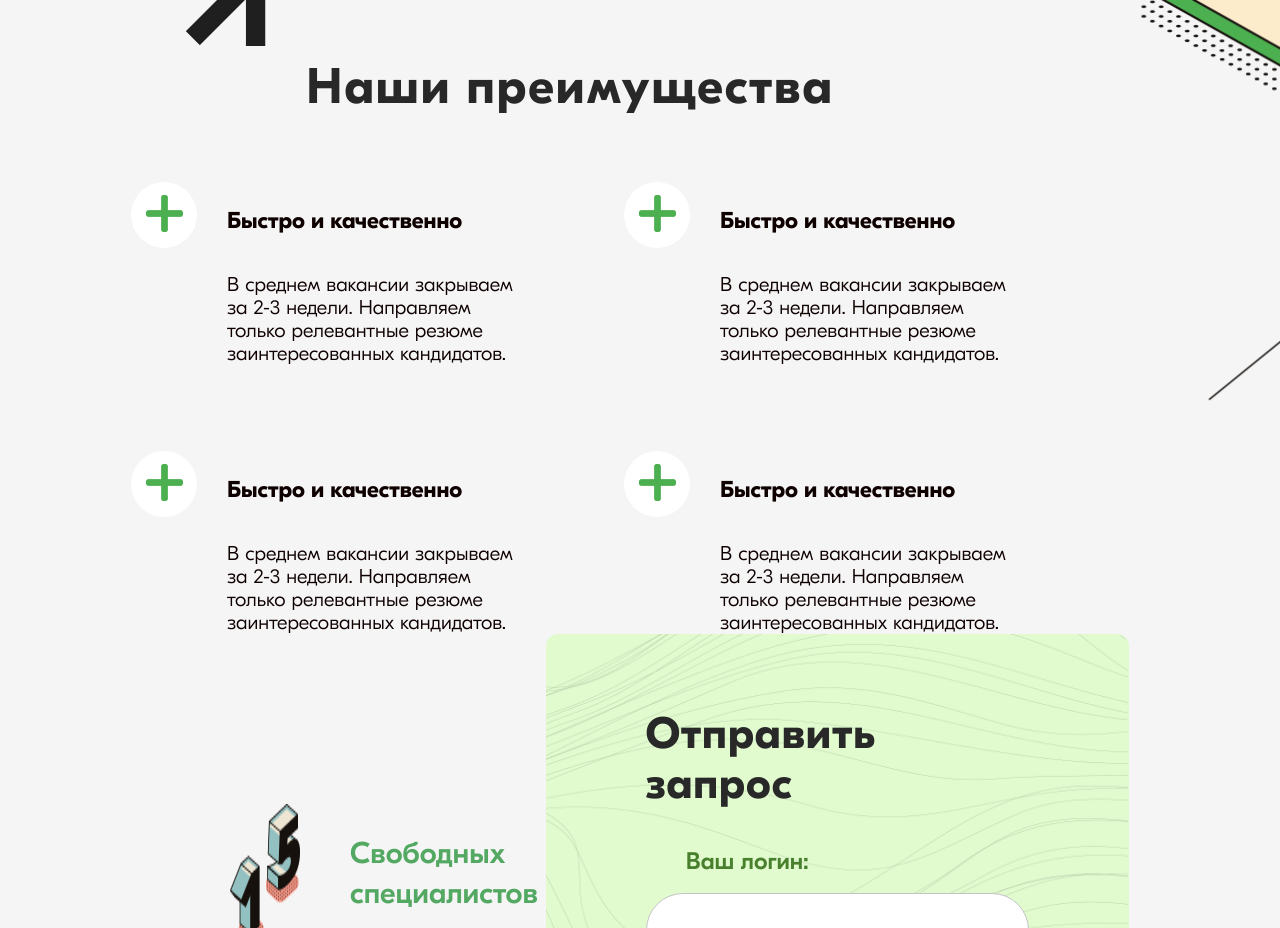
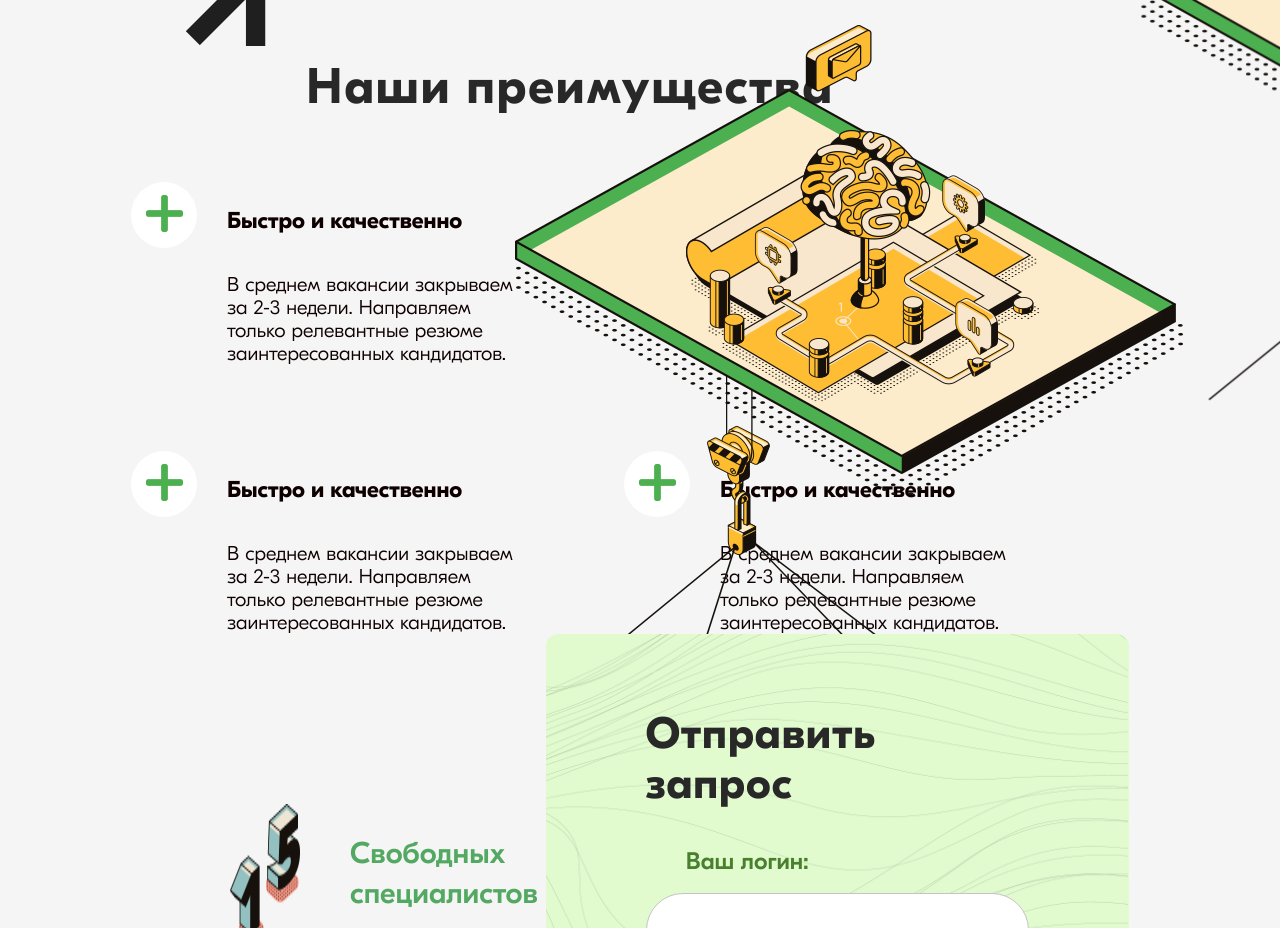
Before and after one commit to apuc/-outstaffing_land, a Vue app: page / in a window 1280 px wide. Shown: the part 3580-4508 px from the top of the page. Built offline with nearby package versions, Linux system fonts and the light colour scheme.

Commit message:
feat(OurAdvantages): использование библиотеки ScrollReveal
так же разбиение большого изображения на маленькие

```diff
--- a/src/components/ourAdvantages/OurAdvantages.vue
+++ b/src/components/ourAdvantages/OurAdvantages.vue
@@ -1,6 +1,11 @@
 <template>
   <section class="our-advantages">
     <img class="arrow-right-top" src="../../assets/img/arrow-right-top.png" alt="arrow-right-top">
+    <div class="container-absolute-our-advantages">
+      <img src="../../assets/img/4block/1.png" alt="" class="img-1">
+      <img src="../../assets/img/4block/2.png" alt="" class="img-2">
+      <img src="../../assets/img/4block/3.png" alt="" class="img-3">
+    </div>
     <div class="container">
       <h2>Наши преимущества</h2>
       <div class="row">
@@ -76,12 +81,52 @@
 </template>
 
 <script>
+import ScrollReveal from 'scrollreveal';
+import {CONFIG_IMG_SHOW} from "../../../constants/config";
 export default {
-  name: "OurAdvantages"
+  name: "OurAdvantages",
+  methods: {
+    getScroll: function () {
+      for (let i = 1; i < 4; i++) {
+        ScrollReveal().reveal('.img-' + i, CONFIG_IMG_SHOW)
+      }
+    }
+  },
+  mounted() {
+    this.getScroll()
+  }
 }
 </script>
 
 <style scoped>
+.container-absolute-our-advantages {
+  position: absolute;
+  top: 0;
+  right: 0;
+}
+
+.img-1, .img-2, .img-3 {
+  position: absolute;
+  z-index: 1;
+}
+
+.img-1 {
+  top: 30px;
+  right: 97px;
+  z-index: 1;
+}
+
+.img-2 {
+  top: 135px;
+  right: 241px;
+}
+
+.img-3 {
+  top: 377px;
+  right: 393px;
+  z-index: 0;
+}
+
 .our-advantages {
   position: relative;
   background-color: #f5f5f6;
```
